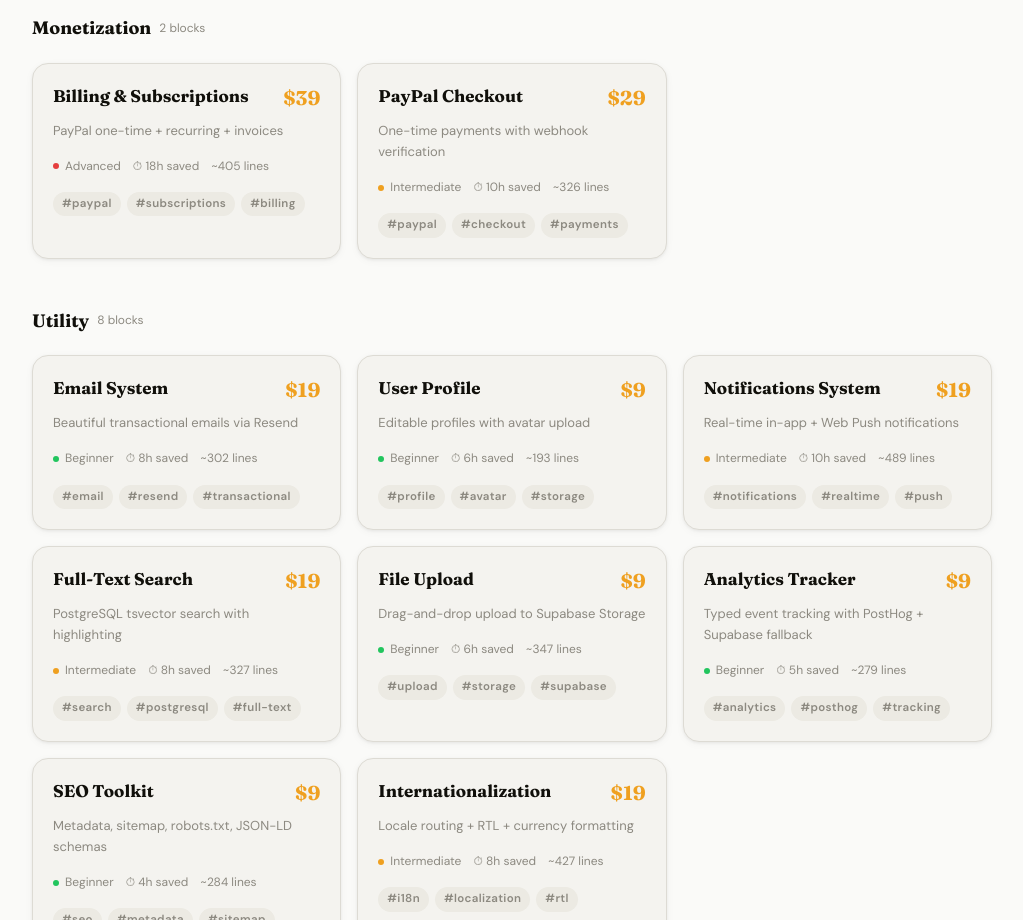
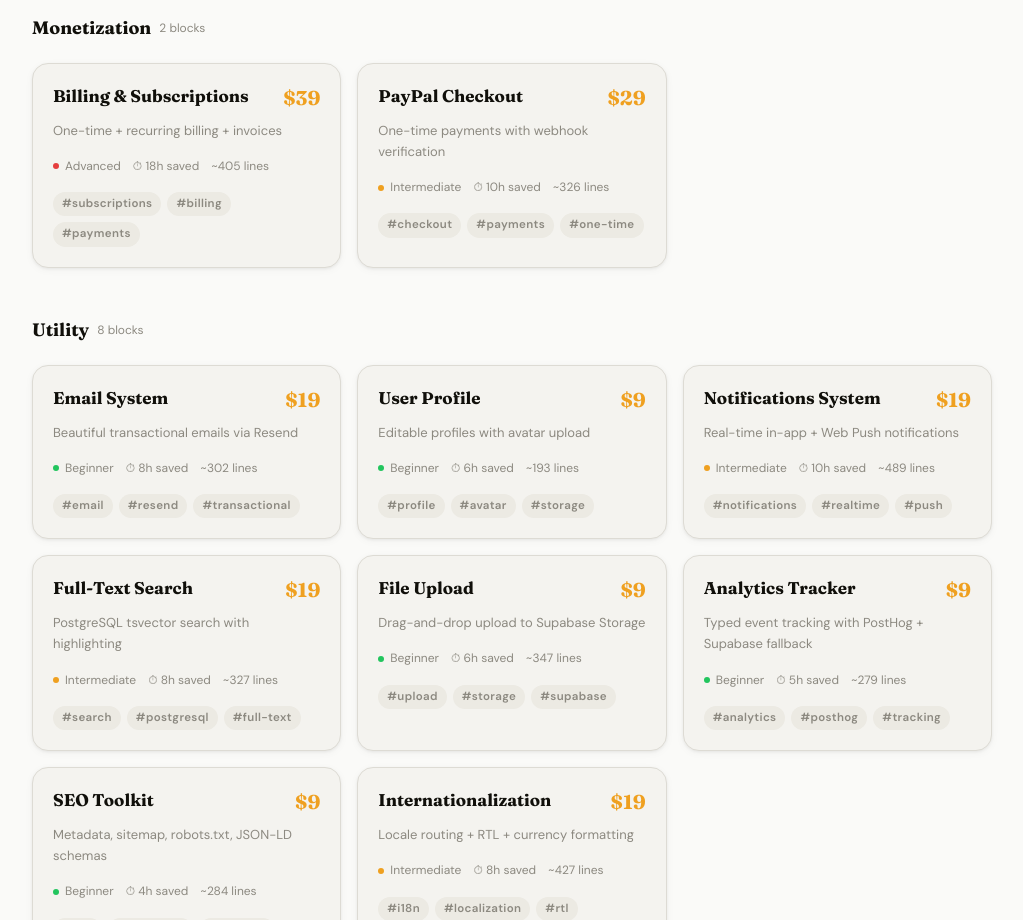
Before and after one commit to Marrow-Stack/marrow-platform, a Next.js app: page /blocks in a window 1280 px wide. Shown: the part 900-1820 px from the top of the page, without its empty margins (128-1151 px from the left). Built offline with nearby package versions, Linux system fonts and the light colour scheme; no server answers.

Commit message:
fix: remove PayPal/Razorpay refs and 30-day guarantee

```diff
--- a/app/dashboard/page.tsx
+++ b/app/dashboard/page.tsx
@@ -162,7 +162,7 @@ export default function DashboardPage() {
                     <button onClick={() => { navigator.clipboard.writeText(affiliate.affiliateLink); toast.success('Copied!') }}
                       className="btn-accent px-5 py-2.5 text-[13px] font-semibold text-white shrink-0">Copy</button>
                   </div>
-                  <p className="text-[11px] text-[var(--text-3)] mt-2">Earn 25% on every sale. PayPal payout when balance hits $50.</p>
+                  <p className="text-[11px] text-[var(--text-3)] mt-2">Earn 25% on every sale. Auto payout when balance hits $50.</p>
                 </div>
 
                 {affiliate.balance >= 50 && (
--- a/app/page.tsx
+++ b/app/page.tsx
@@ -171,7 +171,7 @@ export default function HomePage() {
       </section>
 
       {/* ── Guarantee ─────────────────────────────────────────── */}
-      <section className="py-16 px-5 sm:px-8 border-y border-[var(--border)]" style={{ background: 'var(--bg-2)' }}>
+      {/* <section className="py-16 px-5 sm:px-8 border-y border-[var(--border)]" style={{ background: 'var(--bg-2)' }}>
         <div className="max-w-2xl mx-auto text-center">
           <GuaranteeBadge large />
           <h3 className="font-display font-bold text-[26px] text-[var(--text)] mt-6 mb-3">30-Day Money-Back Guarantee</h3>
@@ -179,7 +179,7 @@ export default function HomePage() {
             If the code doesn't work as described, email within 30 days for a full refund — no questions asked. You own the code forever. No subscriptions, no lock-in.
           </p>
         </div>
-      </section>
+      </section> */}
 
       {/* ── Affiliate CTA ──────────────────────────────────────── */}
       <section className="py-24 px-5 sm:px-8">
--- a/app/terms/page.tsx
+++ b/app/terms/page.tsx
@@ -6,13 +6,13 @@ export const metadata: Metadata = { title: 'Terms of Service' }
 
 const SECTIONS = [
   { h: 'License', body: 'When you purchase a block, you receive a non-exclusive, perpetual, personal license to use the code in unlimited commercial and personal projects. You may not resell, redistribute, or sublicense the code as a standalone product or component library.' },
-  { h: 'Refunds', body: 'We offer a 30-day money-back guarantee. If the code does not work as described in the listing, email support@marrowstack.dev within 30 days of purchase for a full refund via PayPal — no questions asked. Refunds are not available for change-of-mind after you have accessed the repository.' },
+  // { h: 'Refunds', body: 'We offer a 30-day money-back guarantee. If the code does not work as described in the listing, email support@marrowstack.dev within 30 days of purchase for a full refund via PayPal — no questions asked. Refunds are not available for change-of-mind after you have accessed the repository.' },
   { h: 'GitHub access', body: 'Repository access is granted to the GitHub username on your account. To transfer access to a different username, contact support. We reserve the right to revoke access if these terms are violated, for example by redistributing the source code.' },
   { h: 'Affiliate program', body: 'Commissions are earned on verified, completed purchases. Self-referrals (using your own link to buy) are not eligible. We may terminate affiliate accounts for fraudulent activity including fake referrals or chargebacks.' },
   { h: 'No warranty', body: 'Code is provided as-is. While we test everything thoroughly, we cannot guarantee blocks will work in every possible project configuration. We provide reasonable email support to help with setup issues.' },
   { h: 'Limitation of liability', body: 'MarrowStack is not liable for indirect, incidental, or consequential damages arising from use of the code. Our maximum liability is limited to the amount you paid for the relevant block or bundle.' },
   { h: 'Changes', body: 'We may update these terms. Continued use after changes constitutes acceptance. Material changes will be communicated by email to registered users.' },
-  { h: 'Contact', body: 'Questions? Email support@marrowstack.dev.' },
+  { h: 'Contact', body: 'Questions? Email samarthofficial@gmail.com.' },
 ]
 
 export default function TermsPage() {
--- a/components/PaymentButton.tsx
+++ b/components/PaymentButton.tsx
@@ -100,11 +100,11 @@ export function PaymentButton({ blockId, blockName, price, affiliateCode }: Prop
           <><span>Pay {formatPrice(price)}</span></>
         )}
       </button>
-      <div className="flex justify-center">
+      {/* <div className="flex justify-center">
         <div className="inline-flex items-center gap-2 text-[12px]" style={{ color: '#16A34A' }}>
           🛡️ <span>30-day money-back guarantee</span>
         </div>
-      </div>
+      </div> */}
       <div className="space-y-1.5 pt-1">
         {['Instant GitHub repo access', 'Own the code forever', 'Free updates', '30-day refund if it breaks'].map(item => (
           <p key={item} className="flex items-center gap-2 text-[12px] text-[var(--text-3)]">
--- a/lib/blocksData.ts
+++ b/lib/blocksData.ts
@@ -55,11 +55,11 @@ export const BLOCKS: Block[] = [
   {
     id: 'billing',
     name: 'Billing & Subscriptions',
-    tagline: 'PayPal one-time + recurring + invoices',
-    description: 'PayPal REST API billing: one-time orders, monthly/yearly subscription plans, usage-based limits, refunds, HTML invoice generation, and webhook handler. Note: PayPal-only — if you need Razorpay (India), pair this with the PayPal Checkout block or adapt the patterns. INR display helpers included.',
+    tagline: 'One-time + recurring billing + invoices',
+    description: 'PayPal REST API billing: one-time orders, monthly/yearly subscription plans, usage-based limits, refunds, HTML invoice generation, and webhook handler. Note: PayPal-only — adapt the patterns for your payment provider of choice.',
     price: 39,
     category: 'Monetization',
-    tags: ['paypal', 'subscriptions', 'billing', 'india'],
+    tags: ['subscriptions', 'billing', 'payments'],
     repoName: 'ms-block-billing',
     complexity: 'Advanced',
     linesOfCode: 405,
@@ -139,7 +139,7 @@ const role = await getMemberRole(workspaceId, userId)
     description: 'Standalone PayPal checkout without the billing suite overhead: order creation, capture, full/partial refunds, HMAC webhook verification, token caching, INR display helpers, and a pending_orders table for idempotent capture. Use this if you need one-time payments only, not subscriptions.',
     price: 29,
     category: 'Monetization',
-    tags: ['paypal', 'checkout', 'payments', 'india'],
+    tags: ['checkout', 'payments', 'one-time'],
     repoName: 'ms-block-payments',
     complexity: 'Intermediate',
     linesOfCode: 326,
```
Also changed, not shown: app/affiliate/page.tsx (+4 -4 lines).
